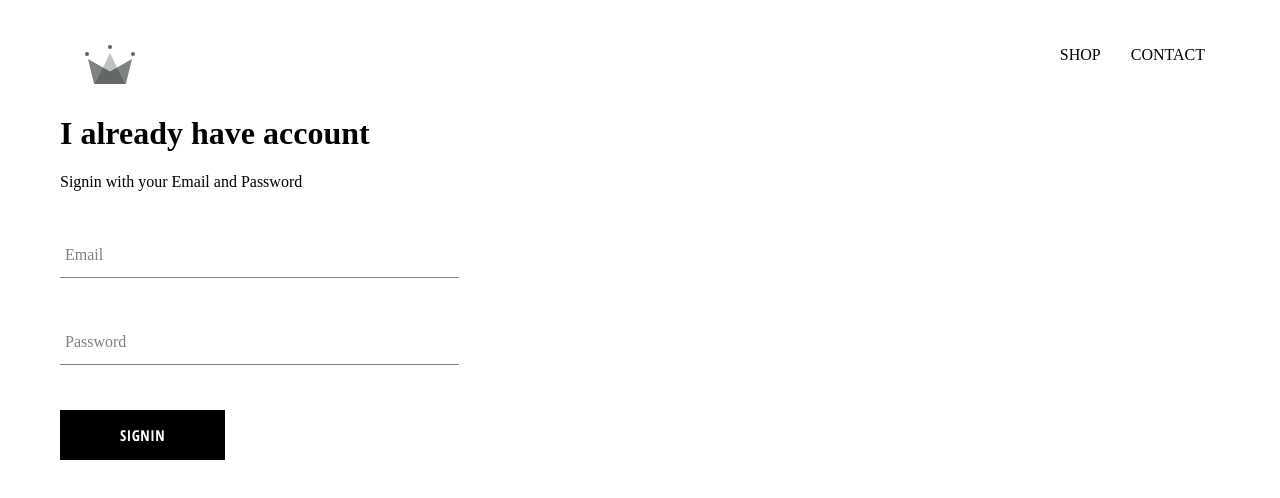
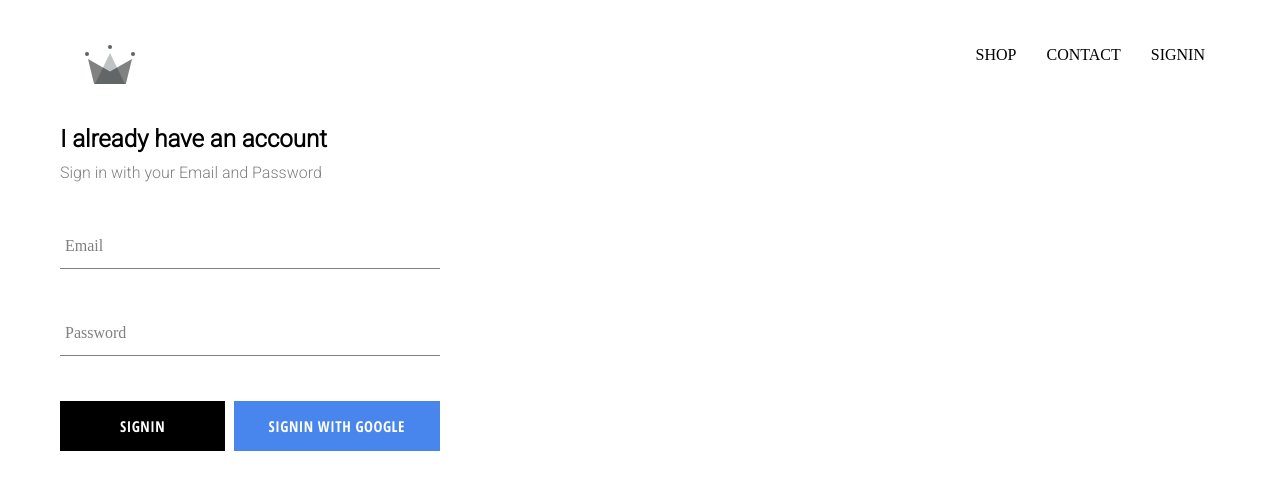
Before and after one commit to Danial14/clothing, a React (Create React App) app: page /signin in a window 1280 px wide. Shown: the top 498 px of the page. Built offline with nearby package versions, Linux system fonts and the light colour scheme; no server answers.

Commit message:
Signin styling done and google oauth added by using firebase

```diff
--- a/package.json
+++ b/package.json
@@ -6,6 +6,7 @@
     "@testing-library/jest-dom": "^5.12.0",
     "@testing-library/react": "^11.2.6",
     "@testing-library/user-event": "^12.8.3",
+    "firebase": "^8.6.3",
     "react": "^17.0.2",
     "react-dom": "^17.0.2",
     "react-router-dom": "^5.2.0",
--- a/public/index.html
+++ b/public/index.html
@@ -11,6 +11,8 @@
     />
     <link rel="apple-touch-icon" href="%PUBLIC_URL%/logo192.png" />
     <link rel="preconnect" href="https://fonts.gstatic.com">
+    <link rel="preconnect" href="https://fonts.gstatic.com">
+<link href="https://fonts.googleapis.com/css2?family=Roboto:wght@300&display=swap" rel="stylesheet">
 <link href="https://fonts.googleapis.com/css2?family=Open+Sans+Condensed:wght@700&display=swap" rel="stylesheet">
     <!--
       manifest.json provides metadata used when your web app is installed on a
--- a/src/App.css
+++ b/src/App.css
@@ -1,8 +1,11 @@
-body{
+body {
     font-family: 'Open Sans Condensed, sans-serif';
     padding: 20px 60px;
 }
-a{
+a {
     text-decoration: none;
     color: black;
 }
+* {
+    box-sizing: border-box;
+}
--- a/src/App.js
+++ b/src/App.js
@@ -1,14 +1,33 @@
+import React from 'react';
 import HoMe from './pages/hoMe.coMponent/hoMe.coMponent'
 import './App.css';
 import { Route, Switch } from 'react-router-dom';
 import Shop from './coMponents/shop.coMponent/shop.coMponent';
 import Header from './coMponents/header.coMponent/header.coMponent';
 import Signinpage from './pages/signin_signup/signin_signup.coMponent';
+import { auth } from './firebase/firebase.util';
 
-function App() {
+class App extends React.Component {
+  #authState = null;
+  constructor(){
+    super();
+    this.state = {currentUser: null};
+  }
+  componentDidMount(){
+    this.#authState = auth.onAuthStateChanged((user) => {
+      this.setState((prevState, prevProps) => (
+        {currentUser: user}
+      ));
+      console.log(user);
+    })
+  }
+  componentWillUnmount(){
+    this.#authState();
+  }
+  render(){
     return (
       <div className="App">
-      <Header/>
+        <Header currentUser={this.state.currentUser}/>
         <Switch>
           <Route exact path="/" component={HoMe}/>
           <Route exact path="/shop" component={Shop}/>
@@ -17,5 +36,6 @@ function App() {
       </div>
     );
   }
+}
 
 export default App;
--- a/src/coMponents/custoM_button.coMponent/custoM_button.coMponent.jsx
+++ b/src/coMponents/custoM_button.coMponent/custoM_button.coMponent.jsx
@@ -1,8 +1,8 @@
 import React from 'react';
 import './style/custoM_button_style.scss';
 
-const CustoMButton = ({ children, ...otherProps }) => (
-    <button {...otherProps} className="custom-button">
+const CustoMButton = ({ children, isGoogleSignIn,...otherProps }) => (
+    <button {...otherProps} className={`custom-button ${isGoogleSignIn ? 'google-sign-in' : ''}`}>
         {children}
     </button>
 )
--- a/src/coMponents/custoM_button.coMponent/style/custoM_button_style.scss
+++ b/src/coMponents/custoM_button.coMponent/style/custoM_button_style.scss
@@ -19,4 +19,14 @@
       color: black;
       border: 1px solid black;
     }
+    &.google-sign-in{
+      background-color: #4885ed;
+      color: white;
+
+      &:hover{
+        background-color: #357ae8;
+        border: none;
+      }
+
+    }
   }
--- a/src/coMponents/header.coMponent/header.coMponent.jsx
+++ b/src/coMponents/header.coMponent/header.coMponent.jsx
@@ -2,8 +2,9 @@ import React from 'react';
 import { Link } from 'react-router-dom';
 import { ReactComponent as Logo } from '../../assets/crown.svg';
 import './header_style/header_style.scss';
+import { auth } from '../../firebase/firebase.util';
 
-const Header = () => (
+const Header = ({currentUser}) => (
     <div className="header">
         <Link className="logo-container" to="/">
             <Logo className="logo"/>
@@ -11,6 +12,11 @@ const Header = () => (
         <div className="options">
             <Link className="option" to="/shop">SHOP</Link>
             <Link className="option" to="/contact">CONTACT</Link>
+            {
+                currentUser ? (<div className="option" onClick={() => (auth.signOut())}>SIGNOUT</div>)
+                :
+                (<Link to="/signin" className="option">SIGNIN</Link>)
+            }
         </div>
     </div>
 )
--- a/src/coMponents/header.coMponent/header_style/header_style.scss
+++ b/src/coMponents/header.coMponent/header_style/header_style.scss
@@ -20,6 +20,7 @@
 
       .option {
         padding: 10px 15px;
+        cursor: pointer;
       }
     }
   }
--- a/src/coMponents/signin.coMponent/signin.coMponent.jsx
+++ b/src/coMponents/signin.coMponent/signin.coMponent.jsx
@@ -2,6 +2,7 @@ import React from 'react';
 import ForMInput from '../forM_input.coMponent/forM_input.coMponent';
 import './style/signin_style.scss';
 import CustoMButton from '../custoM_button.coMponent/custoM_button.coMponent';
+import { signInWithGoogle } from '../../firebase/firebase.util';
 
 
 class Signin extends React.Component{
@@ -28,12 +29,16 @@ class Signin extends React.Component{
     render(){
         return(
             <div className="signin">
-                <h1>I already have account</h1>
-                <span>Signin with your Email and Password</span>
+                <h2 className="title">I already have an account</h2>
+                <span className="subTitle">Sign in with your Email and Password</span>
                 <form onSubmit={this.handleSubmit}>
                     <ForMInput type="email" name="email" value={this.state.email} handleChange={this.handleChange} required label="Email"/>
                     <ForMInput type="password" name="password" value={this.state.password} handleChange={this.handleChange} required label="Password"/>
-                    <CustoMButton type="submit">Signin</CustoMButton>
+                    <div className="buttons">
+                        <CustoMButton type="submit">Signin</CustoMButton>
+                        <CustoMButton onClick={signInWithGoogle} isGoogleSignIn>Signin with Google</CustoMButton>
+                    </div>
+
                 </form>
             </div>
         );
--- a/src/coMponents/signin.coMponent/style/signin_style.scss
+++ b/src/coMponents/signin.coMponent/style/signin_style.scss
@@ -1,3 +1,17 @@
 .signin{
-    width: 30vw;
+    width: 380px;
+    display: flex;
+    flex-direction: column;
+    .title{
+        font-family: 'Roboto', sans-serif;
+        margin: 10px 0;
+    }
+    .subTitle{
+        color: gray;
+        font-family: 'Roboto', sans-serif;
+    }
+    .buttons{
+        display: flex;
+        justify-content: space-between;
+    }
 }
--- /dev/null
+++ b/src/firebase/firebase.util.js
@@ -0,0 +1,22 @@
+import firebase from "firebase/app";
+import "firebase/auth";
+import "firebase/firestore";
+
+const config = {
+    apiKey: "AIzaSyC7yfsNb2s6k3mjXtboHvFSLe9bOe5Cg8Y",
+    authDomain: "clothing-dbb72.firebaseapp.com",
+    projectId: "clothing-dbb72",
+    storageBucket: "clothing-dbb72.appspot.com",
+    messagingSenderId: "980040257447",
+    appId: "1:980040257447:web:1a7e43c2a57082358d7082",
+    measurementId: "G-8NB24D5N1D"
+  };
+
+  firebase.initializeApp(config);
+  export const firestore = firebase.firestore();
+  export const auth = firebase.auth();
+  const provider = new firebase.auth.GoogleAuthProvider();
+  provider.setCustomParameters({prompt: "select_account"});
+  export const signInWithGoogle = () => (auth.signInWithPopup(provider));
+
+  export default firebase;
```
Also changed, not shown: 1 other file (tests, documents, lock files or other folders). Lines whose indentation alone changed are shown as unchanged.
